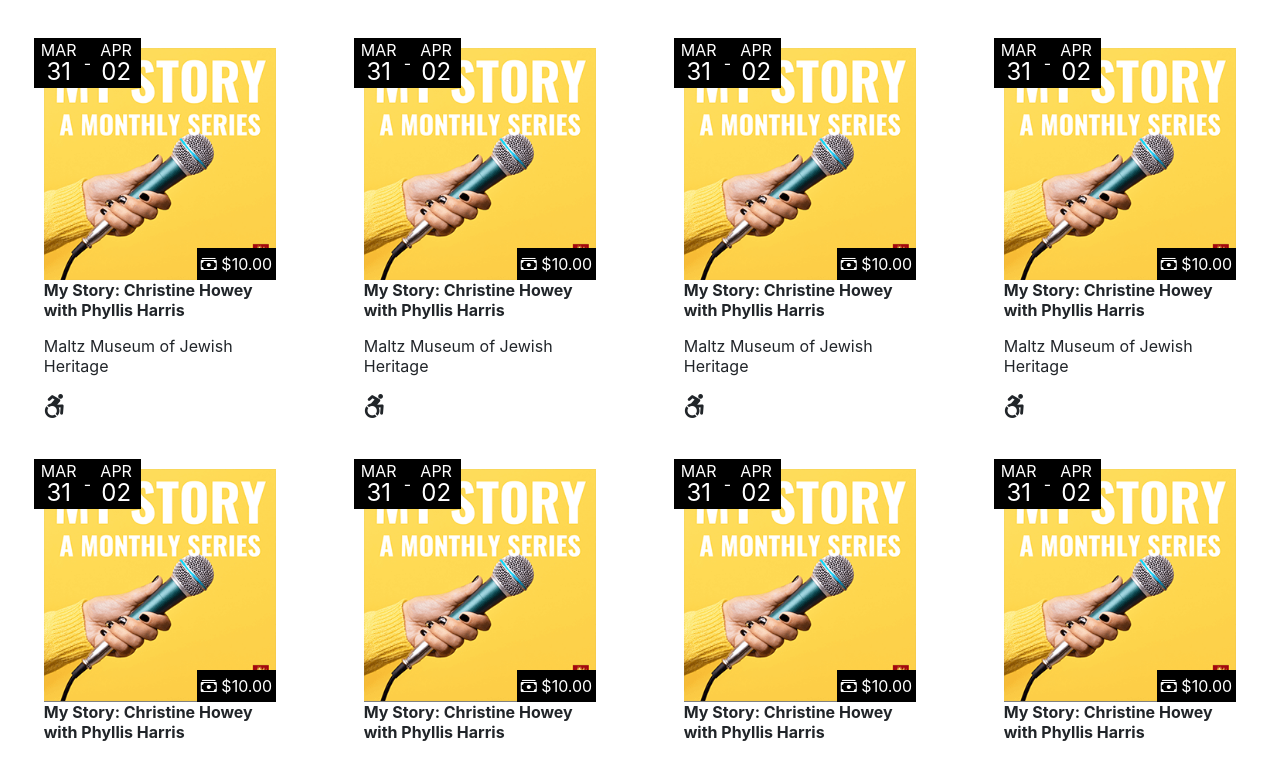
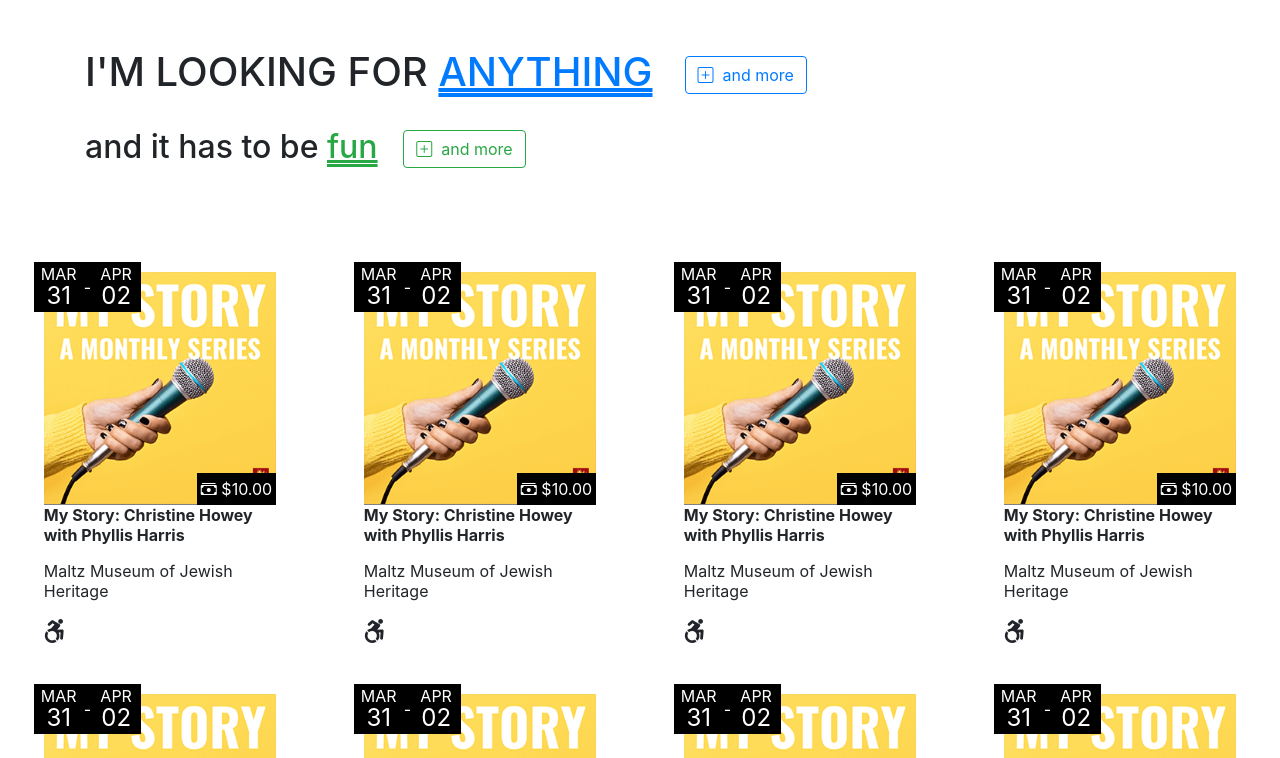
Before and after one commit to Gabbyton/project-horario, an Angular app: page / in a window 1280 px wide. Shown: the top 758 px of the page. Built offline with nearby package versions, Linux system fonts and the light colour scheme.

Commit message:
added sentence filter dummy ui

```diff
--- a/src/app/app.component.html
+++ b/src/app/app.component.html
@@ -1 +1,2 @@
+<app-filter-select></app-filter-select>
 <app-calendar></app-calendar>
--- a/src/app/filter-select/filter-select.component.css
+++ b/src/app/filter-select/filter-select.component.css
@@ -0,0 +1,5 @@
+.filter {
+    text-decoration-line: underline;
+    text-decoration-style: double;
+    cursor: pointer;
+}
--- a/src/app/filter-select/filter-select.component.html
+++ b/src/app/filter-select/filter-select.component.html
@@ -1 +1,14 @@
-<p>filter-select works!</p>
+<div class="container py-5">
+    <div class="row mb-4">
+        <div class="col-sm-12">
+            <h1>I'M LOOKING FOR <span class="filter text-primary">ANYTHING</span>&nbsp;&nbsp;&nbsp;<button
+                class="btn btn-outline-primary"><i class="bi bi-plus-square"></i> &nbsp;and more</button></h1>
+        </div>
+    </div>
+    <div class="row">
+        <div class="col-sm-12">
+            <h2>and it has to be <span class="filter text-success">fun</span>&nbsp;&nbsp;&nbsp;<button
+                class="btn btn-outline-success"><i class="bi bi-plus-square"></i> &nbsp;and more</button></h2>
+        </div>
+    </div>
+</div>
```
